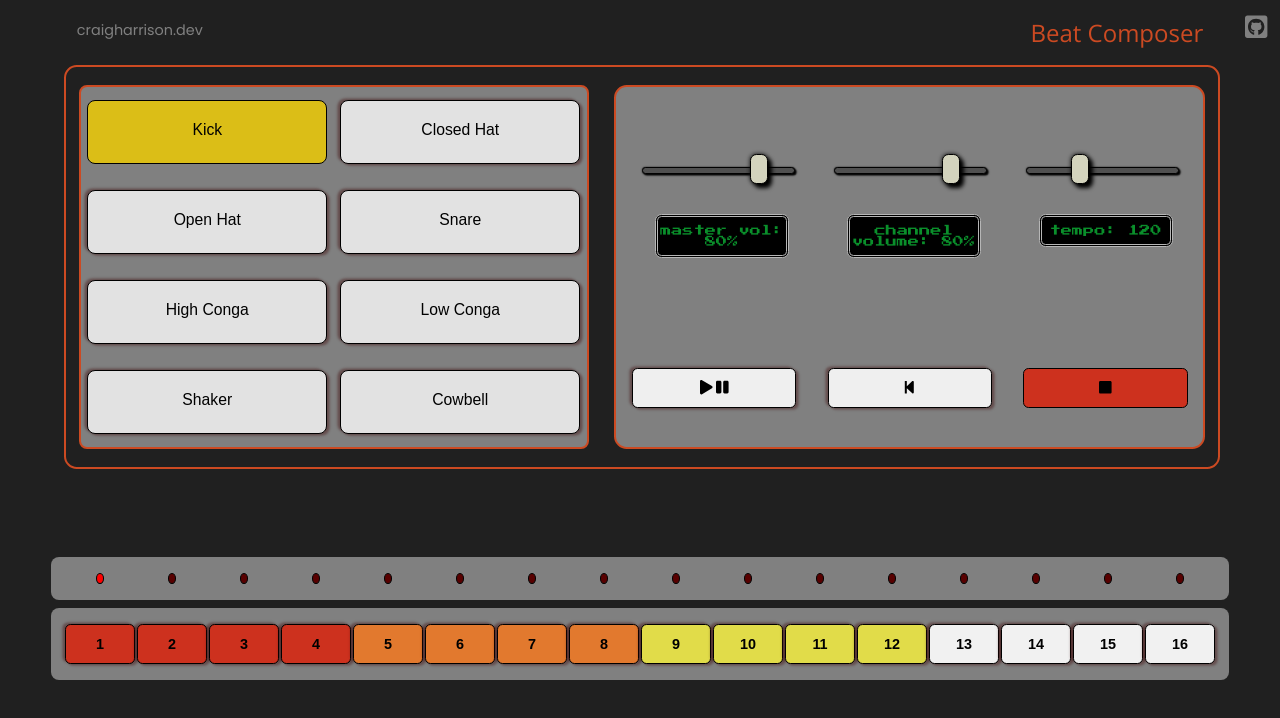
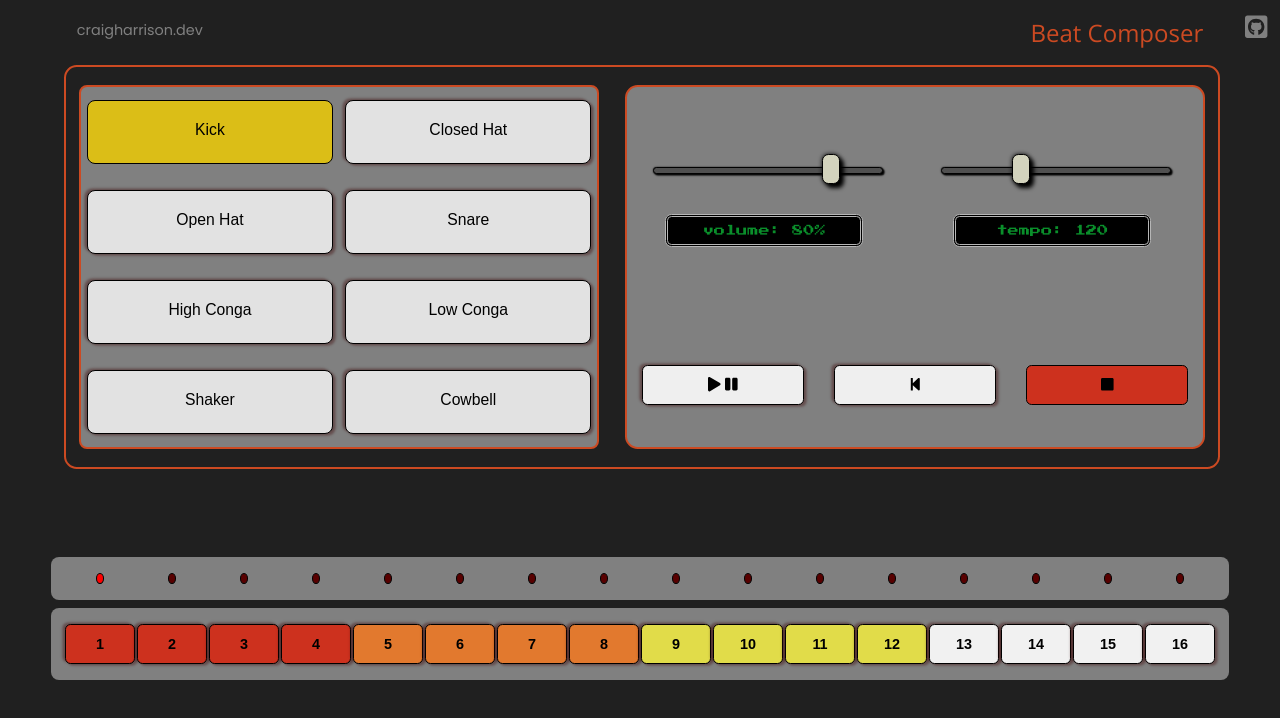
Before and after one commit to organicharris/drumMachine, a React (Create React App) app: page / in a window 1280 px wide. Shown: the top 718 px of the page. Built offline with nearby package versions, Linux system fonts and the light colour scheme; no server answers.

Commit message:
Fixed (removed) master volume

```diff
--- a/src/components/master.jsx
+++ b/src/components/master.jsx
@@ -1,8 +1,5 @@
 import React from 'react';
-/*
-// Import Howler for audio (https://github.com/goldfire/howler.js)
-import { Howl } from 'howler';
-*/
+
 // Import samples and sequence, along with padArr as key
 import { bankA, track1, track2, track3, track4, track5, track6, track7, track8, chanVolumeUpdate } from './sampleBanks.js';
 import sequence from './sequence.js';
@@ -15,13 +12,11 @@ import { faPause } from "@fortawesome/free-solid-svg-icons";
 import { faStepBackward } from "@fortawesome/free-solid-svg-icons";
 import { faStop } from "@fortawesome/free-solid-svg-icons";
 
-// Import Howler for audio (https://github.com/goldfire/howler.js)
-//import { Howl } from 'howler';
-
 // CSS
 import '../styles/volumeControl.css';
 import '../styles/sequencerLights.css';
 import '../styles/master.css';
+
 
 class Master extends React.Component {
     constructor(props) {
@@ -71,7 +66,6 @@ class Master extends React.Component {
     }
 
     sampleVolChange(e) {
-        //bankA[this.props.selectedPad].volume = e.currentTarget.value / 100;
         chanVolumeUpdate(this.props.selectedPad, e.currentTarget.value / 100);
         this.setState({
             // Refreshes DOM
@@ -207,13 +201,13 @@ class Master extends React.Component {
         return(
             <div>
                 <div id="master">
-                    <div id="volumeSlider" className="slider">
+                    {/*<div id="volumeSlider" className="slider">
                         <input type="range" min="0" max="100" value={Math.round(this.state.volumeControl * 100)} onChange={this.volumeChange} id="volume-control"></input>
                         <div id="volumeDisplay" className="display">master vol: {Math.round(this.state.volumeControl * 100)}%</div>
-                    </div>
+        </div>*/}
                     <div id="sampleVolSlider" className="slider">
                         <input type="range" min="0" max="100" value={Math.round(bankA[this.props.selectedPad].volume * 100)} onChange={this.sampleVolChange} id="sampleVolControl"></input>
-                        <div id="chanVolDisplay" className="display">channel volume: {Math.round(bankA[this.props.selectedPad].volume * 100)}%</div>
+                        <div id="chanVolDisplay" className="display">volume: {Math.round(bankA[this.props.selectedPad].volume * 100)}%</div>
                     </div>
                     <div id="tempoSlider" className="slider">
                         <input type="range" min="60" max="240" value={Math.round(this.state.tempo * 100)} onChange={this.tempoChange} id="tempoContol"></input>
--- a/src/styles/master.css
+++ b/src/styles/master.css
@@ -13,11 +13,11 @@
 
 .slider {
     flex: 1 1 50%;
-    max-width: 15vw;
+    max-width: 25vw;
 }
 
 .display {
-    width: 10vw;
+    width: 15vw;
     background-color: #000000;
     color: #0a8f2b  ;
     font-family: 'Press Start 2P', cursive;
@@ -59,12 +59,7 @@
     box-shadow: none;
 }
 
-.pauseButtonActive {
+.pauseButtonActive, #returnToZeroButton:active {
     background-color: #dbbe17;
     box-shadow: none;
 }
-
-#returnToZeroButton:active {
-    background-color: #dbbe17;
-    box-shadow: none;
-}
```
